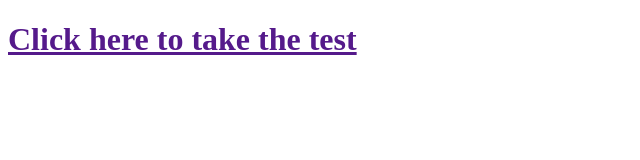
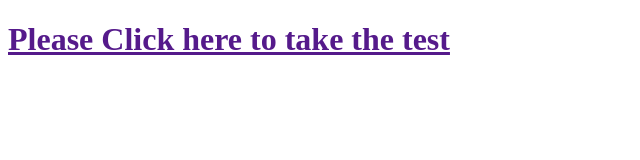
Before and after one commit to theshaune/darcy.randomUrl, a plain HTML site: page index.html in a window 1280 px wide. Shown: the whole page, without its empty margins (0-640 px from the left). Drawn offline with nearby package versions, Linux system fonts and the light colour scheme.

Commit message:
Update index.html

```diff
--- a/index.html
+++ b/index.html
@@ -19,6 +19,6 @@
 </head>
 
 <body>
-  <h1><a id="link" href="">Click here to take the test</a></h1>
+  <h1><a id="link" href="" style="text-align:center;">Please Click here to take the test</a></a></h1>
 </body>
 </html>
```
